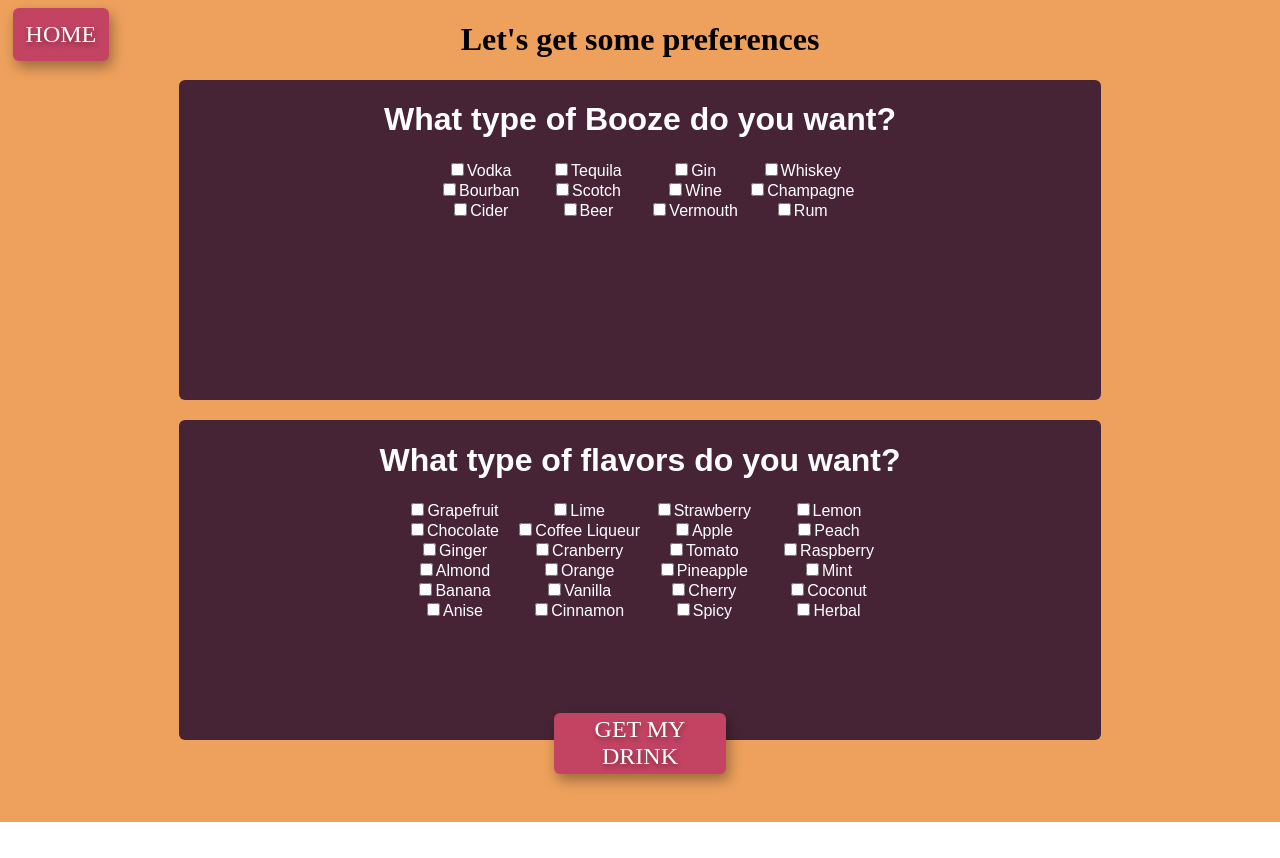
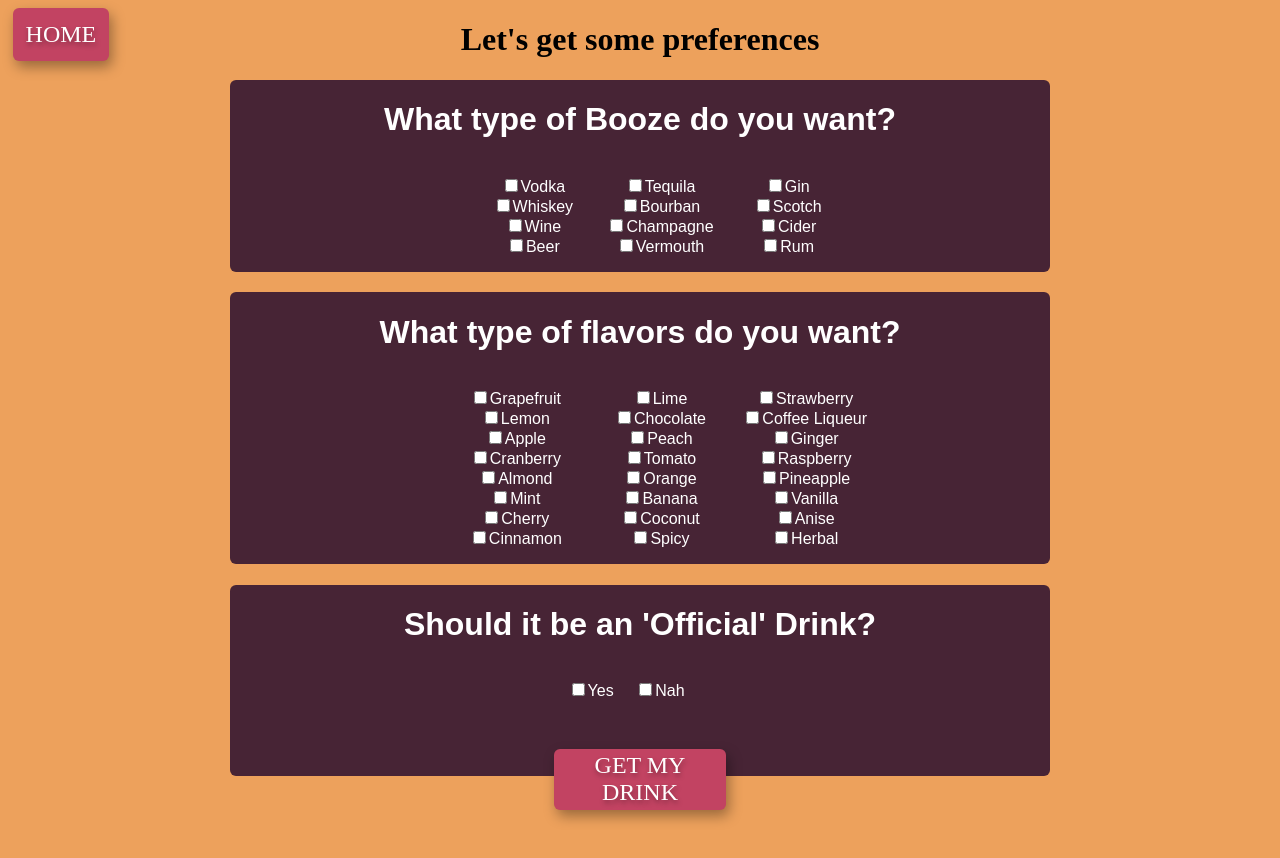
Before and after one commit to BlueNealis/what-should-I-order, a Next.js app: page /drinkPreference/form in a window 1280 px wide. Before the commit the page ends 822 px from the top, so only its background shows below. Built offline with nearby package versions, Linux system fonts and the light colour scheme; a web font is replaced by a local one.

Commit message:
Fix layout of form

```diff
--- a/components/promptBox/promptBox.js
+++ b/components/promptBox/promptBox.js
@@ -7,8 +7,10 @@ export const PromptBox = ({prompt, options, handleClick, id}) => {
     <div className={styles.promptBox} key={id} autocomplete="off">
       <h1>{prompt}</h1>
         <div className={styles.optionSection}>
+        <ul className={styles.list}>
       {optionKeys.map((option) => {
-        return (<label key={`${option}-label`}>
+        return (<li>
+          <label key={`${option}-label`}>
         <input
         name={id}
         value={option}
@@ -16,8 +18,10 @@ export const PromptBox = ({prompt, options, handleClick, id}) => {
         checked={options[option].state}
         onChange={(e) => handleClick(e)}
         />{option}
-        </label>)
+        </label>
+        </li>)
       })}
+      </ul>
         </div>
     </div>
   )
--- a/components/promptBox/promptBox.module.scss
+++ b/components/promptBox/promptBox.module.scss
@@ -4,8 +4,7 @@
   color: white;
   background-color: vars.$plum;
   @include vars.paragraph-font;
-  width: 90%;
-  height: 40vh;
+  width: 80%;
   border-radius: vars.$border-radius;
   text-align: center;
   display: flex;
@@ -15,12 +14,22 @@
   &:hover {
     cursor: pointer;
   }
+  li {
+    list-style: none;
+    margin-left: 10px;
+    margin-right: 10px;
+  }
+}
+
+.list {
+  display: grid;
+  grid-template-columns: repeat(3, 1fr);
+  grid-template-rows: repeat(4, 1fr);
 }
 
 .optionSection {
-  display: grid;
-  grid-template-columns: repeat(4, 1fr);
-  grid-column-gap: 0px;
-  grid-row-gap: 0px;
-  margin-bottom: 10%;
+  display: flex;
+  width: 90%;
+  align-items: center;
+  justify-content: center;
 }
--- a/pages/drinkPreference/form.js
+++ b/pages/drinkPreference/form.js
@@ -74,6 +74,13 @@ export default function Form() {
         options={allFlavors}
         handleClick={handleChange}
         id={"flavor"}/>
+
+        <PromptBox
+        key={promptKey+4}
+        prompt={"Should it be an 'Official' Drink?"}
+        options={{Yes: false, Nah: false}}
+        handleClick={handleChange}
+        id={"IBA"}/>
         <Link href={{pathname:'/cocktail/cocktail', query: formData}}>
           <button className={styles.drinkButton}>Get My Drink</button>
         </Link>
```
